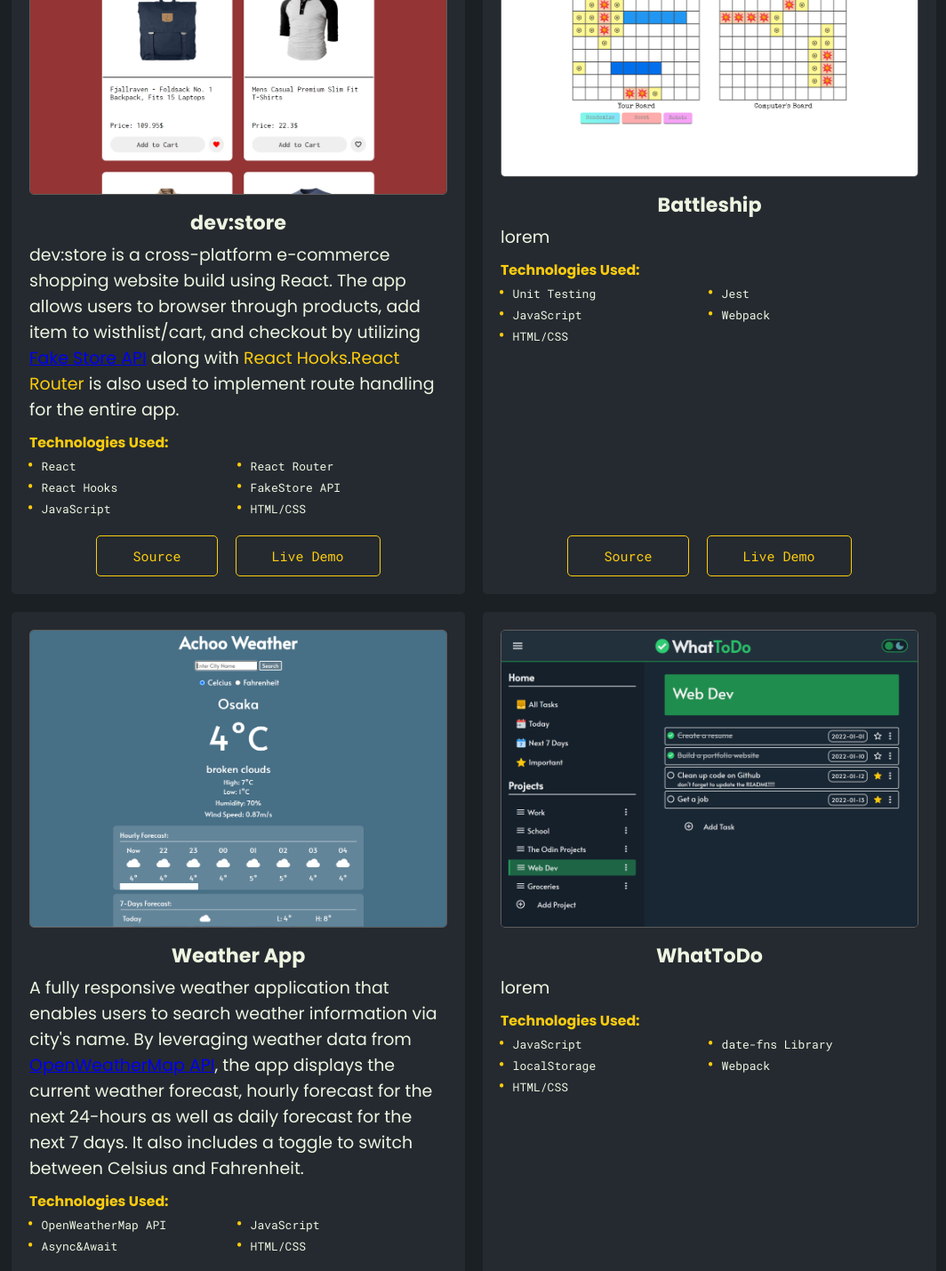
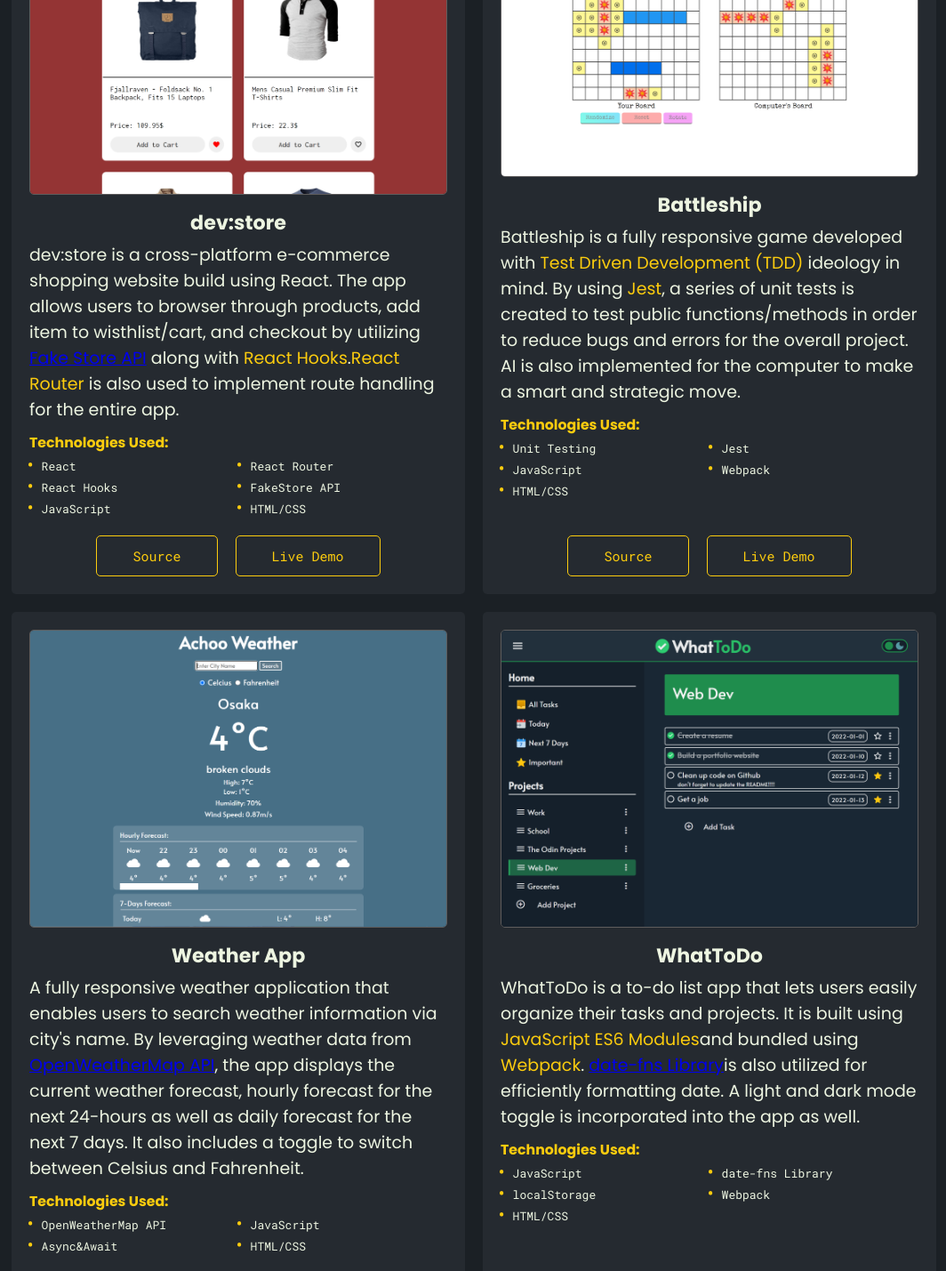
Before and after one commit to khunhour/portfolio, a React (Create React App) app: page / in a window 1280 px wide. Shown: the part 1779-3208 px from the top of the page at 89% size, without its empty margins (107-1171 px from the left). Built offline with nearby package versions, Linux system fonts and the light colour scheme.

Commit message:
added description and challenges to battleship project const

```diff
--- a/src/components/Projects/ProjectConstant.js
+++ b/src/components/Projects/ProjectConstant.js
@@ -15,7 +15,13 @@ export const projects = [
 	},
 	{
 		title: "Battleship",
-		description: "lorem",
+		description: <p>Battleship is a fully responsive game developed with <span>Test Driven Development (TDD)</span> ideology
+			 in mind. By using <span>Jest</span>, a series of unit tests is created to test public functions/methods in order to reduce
+			  bugs and errors for the overall project. AI is also implemented for the computer to make a smart and strategic move. </p>,
+		challenges: <p>the challenge of this project is all about unit tests. I learned a lot a <span>TDD</span> as
+			well as how important it is for code quality. Admittedly, this is also the first time in a
+			project that I dare myself to finish thinking about the logic and tests of the game before
+			starting to think of how it would look. It was hard at first, but it was smooth sailing after that.</p>,
 		image: "/images/projectImages/battleship.png",
 		tags: ["Unit Testing", "Jest", "JavaScript", "Webpack", "HTML/CSS"],
 		source: "https://github.com/khunhour/battleship",
@@ -41,7 +47,15 @@ export const projects = [
 	},
 	{
 		title: "WhatToDo",
-		description: "lorem",
+		description: <p>WhatToDo is a to-do list app that lets users easily
+			 organize their tasks and projects. It is built using <span>JavaScript ES6 Modules</span>
+			 and bundled using <span>Webpack</span>. <a href="https://date-fns.org/">date-fns Library</a>
+			 is also utilized for efficiently formatting date.
+			 A light and dark mode toggle is incorporated into the app as well.</p>,
+		challenges: <p>This project was very fun to work on, but I did encountered
+			some problems along the way especially when I tried to implement a
+			<span>drag-and-drop</span> feature in order to rearrange projects.
+			I managed to get it to work, but I think the code can be a bit cleaner.</p>,
 		image: "/images/projectImages/WhatToDo.png",
 		tags: [
 			 "JavaScript",
```
